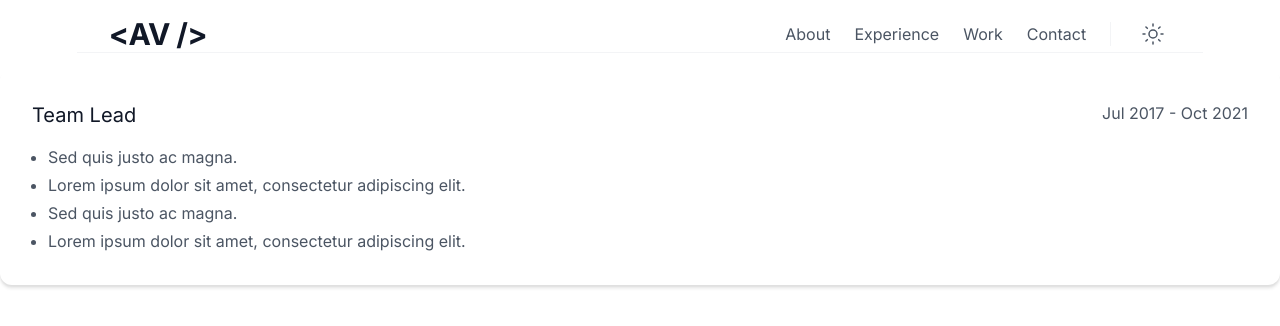
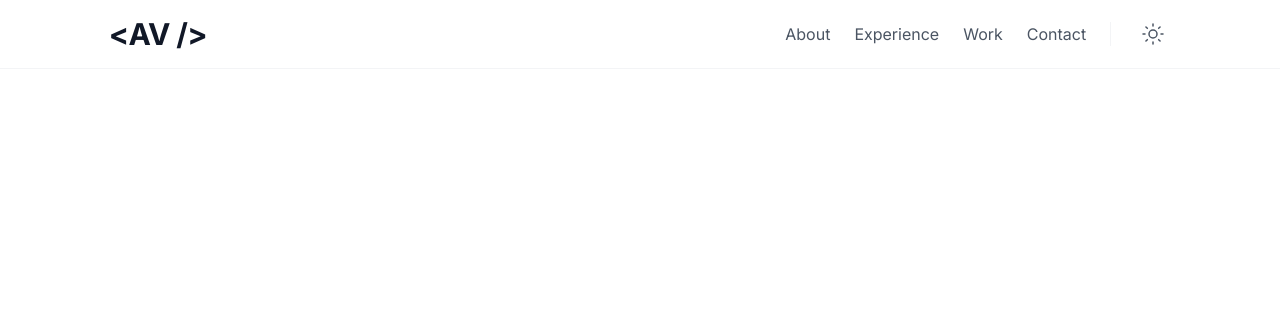
Before and after one commit to vnko1/portfolio, a Next.js app: page / in a window 1280 px wide. Shown: the top 326 px of the page. Built offline with nearby package versions, Linux system fonts and the light colour scheme.

Commit message:
added: project card

```diff
--- a/src/app/page.tsx
+++ b/src/app/page.tsx
@@ -1,23 +1,5 @@
-import { Experience } from "@/components";
-
 export const revalidate = 300;
 
-const markdown = `
-- Sed quis justo ac magna.
-- Lorem ipsum dolor sit amet, consectetur adipiscing elit.
-- Sed quis justo ac magna.
-- Lorem ipsum dolor sit amet, consectetur adipiscing elit.
-`;
-
 export default function Home() {
-  return (
-    <main>
-      <Experience
-        icon={null}
-        period='Jul 2017 - Oct 2021'
-        title='Team Lead'
-        description={markdown}
-      />
-    </main>
-  );
+  return <main></main>;
 }
--- a/src/components/base/CustomImage/CustomImage.tsx
+++ b/src/components/base/CustomImage/CustomImage.tsx
@@ -1,5 +1,5 @@
+import { FC } from "react";
 import Image, { ImageProps } from "next/image";
-import { FC } from "react";
 
 const CustomImage: FC<ImageProps> = ({ alt, src, ...props }) => {
   return (
--- a/src/components/base/Experience/Experience.tsx
+++ b/src/components/base/ExperienceCard/ExperienceCard.tsx
@@ -5,11 +5,11 @@ import { ExperienceType } from "@/types";
 import { defaultImageDescription } from "@/utils";
 import { CustomImage } from "@/components";
 
-interface ExperienceProps extends ExperienceType {
+interface ExperienceCardProps extends ExperienceType {
   classNames?: string;
 }
 
-const Experience: React.FC<ExperienceProps> = ({
+const ExperienceCard: React.FC<ExperienceCardProps> = ({
   classNames,
   description,
   title,
@@ -19,7 +19,7 @@ const Experience: React.FC<ExperienceProps> = ({
 }) => {
   return (
     <div
-      className={`p-md rounded-xl bg-gl-0 dark:bg-gd-100 shadow-md dark:shadow-xl flex flex-col gap-1-lg lg:flex-row lg:justify-between lg:items-start ${classNames}`}>
+      className={`p-md rounded-xl bg-gl-0 dark:bg-gd-100 shadow-md dark:shadow-xl flex flex-col gap-1-lg lg:flex-row lg:justify-between lg:items-start lg:max-w-[74%] ${classNames}`}>
       {icon && (
         <CustomImage
           src={icon.url}
@@ -54,4 +54,4 @@ const Experience: React.FC<ExperienceProps> = ({
   );
 };
 
-export default Experience;
+export default ExperienceCard;
--- /dev/null
+++ b/src/components/base/ProjectCard/ProjectCard.tsx
@@ -0,0 +1,70 @@
+import React from "react";
+
+import { ProjectType } from "@/types";
+import { defaultImageDescription } from "@/utils";
+import {
+  CustomImage,
+  GithubIcon,
+  NavigationIcon,
+} from "@/components";
+import Link from "next/link";
+
+interface ProjectCardProps extends ProjectType {
+  classNames?: string;
+  reverse: boolean;
+}
+
+const ProjectCard: React.FC<ProjectCardProps> = ({
+  classNames,
+  reverse,
+  banner,
+  bannerDescription,
+  title,
+  description,
+  techStacks,
+  liveLink,
+  codeLink,
+}) => {
+  return (
+    <div
+      className={`flex flex-col rounded-xl shadow-md lg:shadow-lg ${
+        reverse ? "lg:flex-row-reverse" : "lg:flex-row"
+      } ${classNames}`}>
+      <div
+        className={`flex justify-center items-center flex-1 p-md border-b border-gl-100 dark:border-gd-100 bg-gl-50 dark:bg-gd-50 lg:p-4-xl lg:border-b-0 ${
+          reverse ? "border-l" : "border-r"
+        }`}>
+        <CustomImage
+          src={banner.url}
+          alt={bannerDescription || defaultImageDescription}
+          className='rounded-xl h-auto w-auto lg:max-h-[384px] object-contain lg:object-cover'
+        />
+      </div>
+      <div className='flex-1 p-md bg-gl-100 dark:bg-gd-100 lg:p-4-xl flex flex-col gap-2-md'>
+        <h4 className='subtitle text-gl-900 dark:text-gd-900'>
+          {title}
+        </h4>
+        <p className='body2'>{description}</p>
+        <ul className='flex flex-wrap gap-0-md'>
+          {techStacks.map(({ title, documentId }) => (
+            <li key={documentId} className='tag'>
+              {title}
+            </li>
+          ))}
+        </ul>
+        <div className='flex gap-1-lg items-center'>
+          <Link href={liveLink} className='button icon'>
+            <NavigationIcon />
+          </Link>
+          {codeLink && (
+            <Link href={codeLink} className='button icon'>
+              <GithubIcon />
+            </Link>
+          )}
+        </div>
+      </div>
+    </div>
+  );
+};
+
+export default ProjectCard;
--- a/src/components/base/Wrapper/Wrapper.tsx
+++ b/src/components/base/Wrapper/Wrapper.tsx
@@ -23,7 +23,9 @@ const Wrapper: React.FC<WrapperProps> = ({
     className={clsx(
       "w-full mx-auto overflow-x-hidden",
       Tag === "section" ? "py-lg lg:py-xxl" : "",
-      Tag === "header" ? "py-xs" : "",
+      Tag === "header"
+        ? "py-xs border-b border-b-gl-100 dark:border-b-gd-100"
+        : "",
       Tag === "footer" ? "py-sm" : "",
       accentColor ? "bg-gl-50 dark:bg-gd-50" : "bg-gl-0 dark:bg-gd-0",
       classNames
@@ -34,9 +36,7 @@ const Wrapper: React.FC<WrapperProps> = ({
         Tag === "section" || Tag === "header"
           ? "max-w-md lg:max-w-sm lg:px-md"
           : "",
-        Tag === "header"
-          ? "flex justify-between items-center border-b border-b-gl-100 dark:border-b-gd-100"
-          : "",
+        Tag === "header" ? "flex justify-between items-center " : "",
         Tag === "footer" ? "max-w-lg lg:max-w-sm lg:px-md" : ""
       )}>
       {children}
--- a/src/components/base/index.ts
+++ b/src/components/base/index.ts
@@ -3,5 +3,6 @@ export { default as Logo } from "./Logo/Logo";
 export { default as Menu } from "./Menu/Menu";
 export { default as Navigation } from "./Navigation/Navigation";
 export { default as DownloadButton } from "./DownloadButton/DownloadButton";
-export { default as Experience } from "./Experience/Experience";
 export { default as CustomImage } from "./CustomImage/CustomImage";
+export { default as ExperienceCard } from "./ExperienceCard/ExperienceCard";
+export { default as ProjectCard } from "./ProjectCard/ProjectCard";
--- a/src/types/index.ts
+++ b/src/types/index.ts
@@ -2,3 +2,6 @@ export * from "./uid.types";
 export * from "./media.types";
 export * from "./experience.types";
 export * from "./icon.types";
+export * from "./project.types";
+export * from "./skill.types";
+export * from "./link.types";
```
Also changed, not shown: src/types/link.types.ts (added, +9 -0 lines), src/types/project.types.ts (added, +13 -0 lines), src/types/skill.types.ts (added, +8 -0 lines), public/banner.png (added).
